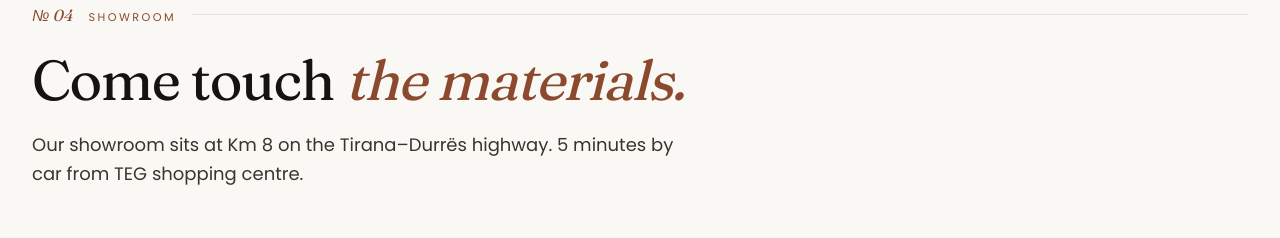
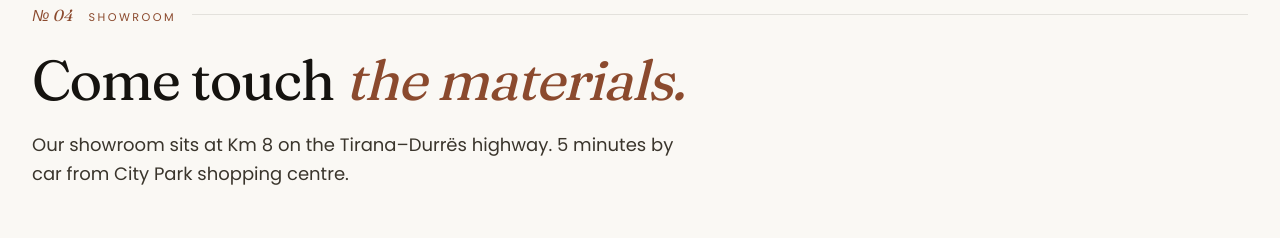
Before and after one commit to eniok/roco2web, a Next.js app: page / in a window 1280 px wide. Shown: the part 6840-7078 px from the top of the page. Built offline with nearby package versions, Linux system fonts and the light colour scheme; no server answers; the database is empty.

Commit message:
fix address

```diff
--- a/src/components/ShowroomCTA.tsx
+++ b/src/components/ShowroomCTA.tsx
@@ -19,8 +19,8 @@ const copy = {
   headingLead: { sq: 'Eja të prekësh', en: 'Come touch' },
   headingAccent: { sq: 'materialet.', en: 'the materials.' },
   subhead: {
-    sq: 'Showroom-i ynë është te Km 8, autostrada Tiranë–Durrës. 5 minuta me makinë nga Qendra Tregtare TEG.',
-    en: 'Our showroom sits at Km 8 on the Tirana–Durrës highway. 5 minutes by car from TEG shopping centre.',
+    sq: 'Showroom-i ynë është te Km 8, autostrada Tiranë–Durrës. 5 minuta me makinë nga Qendra Tregtare City Park.',
+    en: 'Our showroom sits at Km 8 on the Tirana–Durrës highway. 5 minutes by car from City Park shopping centre.',
   },
   addressLabel: { sq: 'Adresa', en: 'Address' },
   hoursLabel: { sq: 'Orari', en: 'Hours' },
@@ -79,9 +79,8 @@ export default function ShowroomCTA() {
             <p className="inline-flex items-center gap-2.5 border border-ink/15 px-4 py-2 text-[0.72rem] font-medium uppercase tracking-[0.16em]">
               <span
                 aria-hidden="true"
-                className={`inline-flex h-1.5 w-1.5 rounded-full ${
-                  openNow ? 'bg-moss' : 'bg-clay/70'
-                }`}
+                className={`inline-flex h-1.5 w-1.5 rounded-full ${openNow ? 'bg-moss' : 'bg-clay/70'
+                  }`}
               />
               {openNow ? (
                 <>
--- a/src/constants/faq.ts
+++ b/src/constants/faq.ts
@@ -54,8 +54,8 @@ export const FAQ_ITEMS: FaqItem[] = [
   {
     q: { sq: 'Ku ndodhet showroom-i juaj?', en: 'Where is your showroom?' },
     a: {
-      sq: 'Në Km 8 të Autostradës Tiranë–Durrës, rreth 5 minuta me makinë nga qendra tregtare TEG. Parkimi është falas dhe jemi të hapur çdo ditë — e hënë deri të shtunën 08:00–18:00, të dielën 08:00–16:00.',
-      en: 'At Km 8 on the Tirana–Durrës highway, about 5 minutes by car from the TEG shopping centre. Parking is free and we are open every day — Monday to Saturday 08:00–18:00, Sunday 08:00–16:00.',
+      sq: 'Në Km 8 të Autostradës Tiranë–Durrës, rreth 5 minuta me makinë nga qendra tregtare City Park. Parkimi është falas dhe jemi të hapur çdo ditë — e hënë deri të shtunën 08:00–18:00, të dielën 08:00–16:00.',
+      en: 'At Km 8 on the Tirana–Durrës highway, about 5 minutes by car from the City Park shopping centre. Parking is free and we are open every day — Monday to Saturday 08:00–18:00, Sunday 08:00–16:00.',
     },
   },
 ];
```
Also changed, not shown: public/llms.txt, 1 other file (tests, documents, lock files or other folders).
